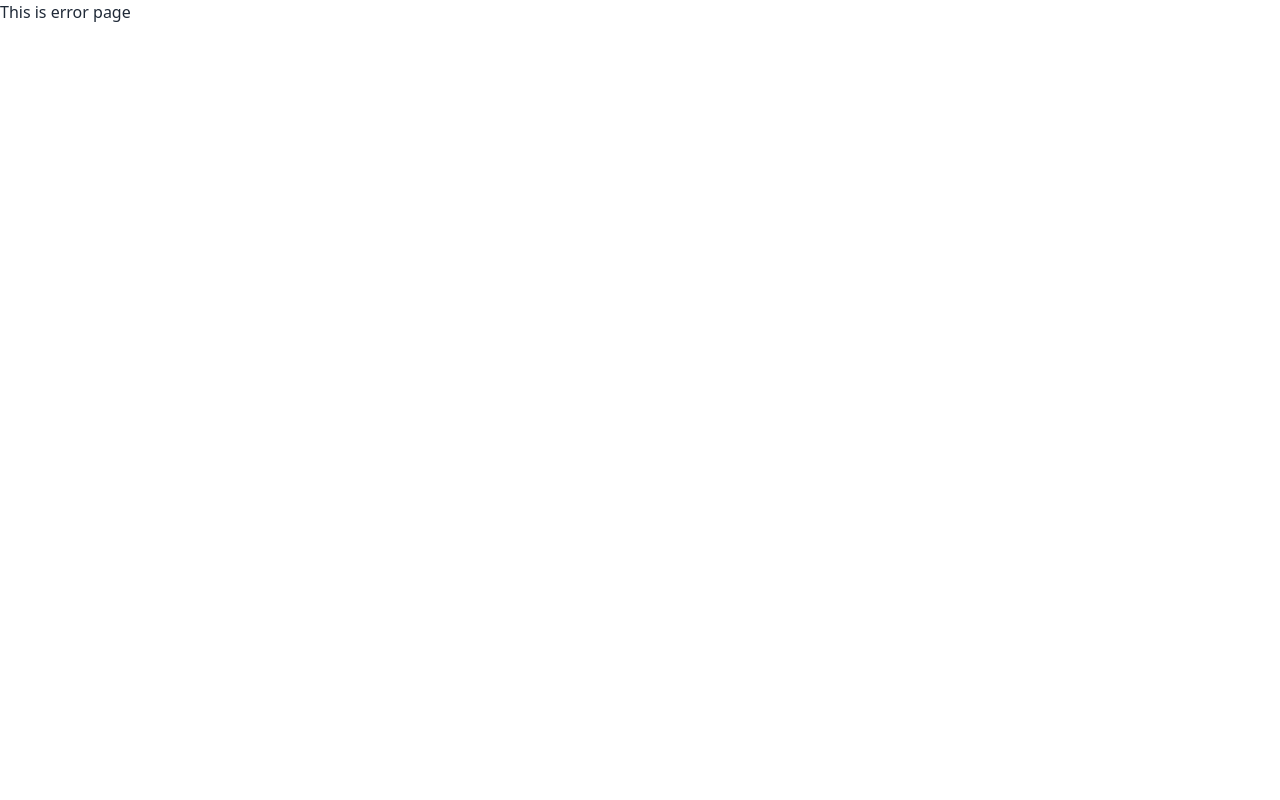
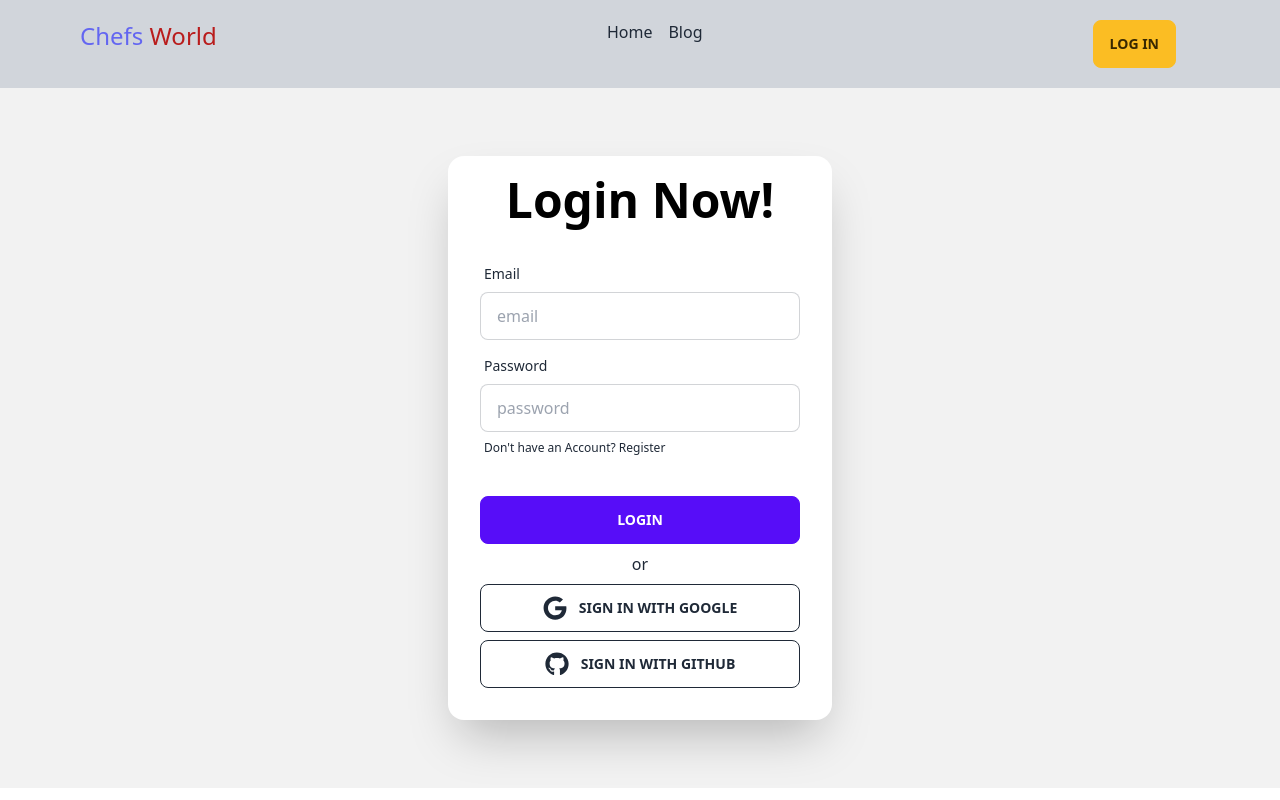
Before and after one commit to tobiborrahman/chefs-world-client, a React (Vite) app: page /login in a window 1280 px wide. Before the commit this address had no page. Shown: the top 800 px of the page. Built offline with nearby package versions, Linux system fonts and the light colour scheme.

Commit message:
design done

```diff
--- a/package.json
+++ b/package.json
@@ -10,12 +10,15 @@
     "preview": "vite preview"
   },
   "dependencies": {
+    "@heroicons/react": "^2.0.17",
     "cors": "^2.8.5",
     "daisyui": "^2.51.6",
+    "firebase": "^9.21.0",
     "localforage": "^1.10.0",
     "match-sorter": "^6.3.1",
     "react": "^18.2.0",
     "react-dom": "^18.2.0",
+    "react-icons": "^4.8.0",
     "react-router-dom": "^6.11.0",
     "sort-by": "^1.2.0",
     "swiper": "^9.2.4"
--- /dev/null
+++ b/src/AuthProvider/AuthProvider.jsx
@@ -0,0 +1,11 @@
+import React from 'react';
+
+const AuthProvider = () => {
+    return (
+        <div>
+
+        </div>
+    );
+};
+
+export default AuthProvider;
--- /dev/null
+++ b/src/AuthProvider/PrivateRoute.jsx
@@ -0,0 +1,16 @@
+import React, { createContext } from 'react';
+import { getAuth } from 'firebase/auth';
+import app from '../firebase/firebase.config';
+
+export const AuthContext = createContext(null);
+const auth = getAuth(app);
+
+const PrivateRoute = () => {
+	return (
+		<div>
+			<h2>This is pri</h2>
+		</div>
+	);
+};
+
+export default PrivateRoute;
--- /dev/null
+++ b/src/firebase/firebase.config.js
@@ -0,0 +1,18 @@
+// Import the functions you need from the SDKs you need
+import { initializeApp } from 'firebase/app';
+// TODO: Add SDKs for Firebase products that you want to use
+// https://firebase.google.com/docs/web/setup#available-libraries
+
+// Your web app's Firebase configuration
+const firebaseConfig = {
+	apiKey: 'AIzaSyDZFo8KndOtF-Q7vLrW2Lcm38GrrrBsJMo',
+	authDomain: 'the-chef-world.firebaseapp.com',
+	projectId: 'the-chef-world',
+	storageBucket: 'the-chef-world.appspot.com',
+	messagingSenderId: '163146539843',
+	appId: '1:163146539843:web:4f29729606136ae91745f6',
+};
+
+// Initialize Firebase
+const app = initializeApp(firebaseConfig);
+export default app;
--- a/src/pages/Home/Banner.jsx
+++ b/src/pages/Home/Banner.jsx
@@ -21,7 +21,7 @@ const Banner = () => {
 						Lorem ipsum dolor sit, amet consectetur adipisicing
 						elit.
 					</p>
-					<button className="p-3 bg-orange-600 font-bold">
+					<button className="p-3 bg-orange-600 font-bold hover:bg-orange-700">
 						Order Now
 					</button>
 				</div>
--- /dev/null
+++ b/src/pages/Home/Recipe.jsx
@@ -0,0 +1,23 @@
+import React, { useEffect, useState } from 'react';
+import { useLoaderData, useParams } from 'react-router-dom';
+
+const Recipe = () => {
+	const [recipe, setRecipe] = useState([]);
+	// const { id } = useParams();
+	// const recipes = useLoaderData();
+	// console.log(recipes, id);
+
+	// useEffect(() => {
+	// 	fetch('http://localhost:5000/chefs')
+	// 		.then((result = result.json()))
+	// 		.then((data) => console.log(data));
+	// }, []);
+
+	return (
+		<div className="h-[600px]">
+			<h2>This is recipe</h2>
+		</div>
+	);
+};
+
+export default Recipe;
--- a/src/pages/Home/SingleChef.jsx
+++ b/src/pages/Home/SingleChef.jsx
@@ -1,4 +1,5 @@
 import React from 'react';
+import { Link } from 'react-router-dom';
 
 const SingleChef = ({ chef }) => {
 	const { chefPicture, chefName, yearsOfExperience, numberOfRecipes, likes } =
@@ -14,7 +15,9 @@ const SingleChef = ({ chef }) => {
 				<p>Number of Recipes: {numberOfRecipes}</p>
 				<p>Likes: {likes}</p>
 				<div className="card-actions justify-center">
-					<button className="btn btn-primary">View Details</button>
+					<button className="btn btn-primary">
+						<Link to="/recipe">View Recipes</Link>
+					</button>
 				</div>
 			</div>
 		</div>
--- a/src/pages/Login.jsx
+++ b/src/pages/Login.jsx
@@ -1,11 +1,70 @@
 import React from 'react';
+import { FaGoogle, FaGithub } from 'react-icons/fa';
+import { Link } from 'react-router-dom';
 
 const Login = () => {
-    return (
-        <div>
-            <h2>This is login</h2>
-        </div>
-    );
+	return (
+		<div className="hero h-[700px] bg-base-200">
+			<div className="hero-content w-full flex-col lg:flex-row-reverse">
+				<div className="card flex-shrink-0 w-full max-w-sm shadow-2xl bg-base-100">
+					<h1 className="text-black text-5xl text-center mt-5 font-semibold">
+						Login Now!
+					</h1>
+					<div className="card-body">
+						<div className="form-control">
+							<label className="label">
+								<span className="label-text">Email</span>
+							</label>
+							<input
+								type="text"
+								placeholder="email"
+								className="input input-bordered"
+							/>
+						</div>
+						<div className="form-control">
+							<label className="label">
+								<span className="label-text">Password</span>
+							</label>
+							<input
+								type="text"
+								placeholder="password"
+								className="input input-bordered"
+							/>
+							<label className="label">
+								<p href="#" className="label-text-alt ">
+									Don't have an Account?{' '}
+									<Link
+										className="link link-hover"
+										to="/register"
+									>
+										Register
+									</Link>
+								</p>
+							</label>
+						</div>
+						<div className="form-control mt-6">
+							<button className="btn btn-primary"> Login</button>
+						</div>
+						<p className="text-center">or</p>
+						<div className="form-control">
+							<button className="btn btn-outline btn-ghost">
+								{' '}
+								<FaGoogle className="mr-3 text-2xl"></FaGoogle>{' '}
+								Sign In With Google
+							</button>
+						</div>
+						<div className="form-control">
+							<button className="btn btn-outline btn-ghost">
+								{' '}
+								<FaGithub className="mr-3 text-2xl"></FaGithub>{' '}
+								Sign In With Github
+							</button>
+						</div>
+					</div>
+				</div>
+			</div>
+		</div>
+	);
 };
 
 export default Login;
--- a/src/pages/Register.jsx
+++ b/src/pages/Register.jsx
@@ -1,11 +1,72 @@
 import React from 'react';
 
 const Register = () => {
-    return (
-        <div>
-            <h2>This is register</h2>
-        </div>
-    );
+	return (
+		<div className="hero h-[700px] bg-base-200">
+			<div className="hero-content flex-col w-full lg:flex-row-reverse">
+				<div className="card flex-shrink-0 w-full max-w-sm shadow-2xl bg-base-100">
+					<h1 className="text-black text-5xl text-center mt-5 font-semibold">
+						Register Now!
+					</h1>
+					<div className="card-body">
+						<div className="form-control">
+							<label className="label">
+								<span className="label-text">Name</span>
+							</label>
+							<input
+								type="text"
+								placeholder="name"
+								className="input input-bordered"
+							/>
+						</div>
+						<div className="form-control">
+							<label className="label">
+								<span className="label-text">Photo URL</span>
+							</label>
+							<input
+								type="text"
+								placeholder="photoUrl"
+								className="input input-bordered"
+							/>
+						</div>
+						<div className="form-control">
+							<label className="label">
+								<span className="label-text">Email</span>
+							</label>
+							<input
+								type="text"
+								placeholder="email"
+								className="input input-bordered"
+							/>
+						</div>
+						<div className="form-control">
+							<label className="label">
+								<span className="label-text">Password</span>
+							</label>
+							<input
+								type="text"
+								placeholder="password"
+								className="input input-bordered"
+							/>
+							<label className="label">
+								<a
+									href="#"
+									className="label-text-alt link link-hover"
+								>
+									Forgot password?
+								</a>
+							</label>
+						</div>
+						<div className="form-control mt-6">
+							<button className="btn btn-primary">
+								Register
+							</button>
+						</div>
+					</div>
+				</div>
+			</div>
+		</div>
+	);
 };
 
 export default Register;
--- a/src/shared/Navbar.jsx
+++ b/src/shared/Navbar.jsx
@@ -6,7 +6,7 @@ const Navbar = () => {
 		<div className="flex align-middle justify-between bg-gray-300 py-5 px-20">
 			<div>
 				<h2 className="text-2xl text-indigo-500">
-					Cuisine <span className="text-red-700">Hub</span>
+					Chefs <span className="text-red-700">World</span>
 				</h2>
 			</div>
 			<div>
@@ -18,9 +18,8 @@ const Navbar = () => {
 				</nav>
 			</div>
 			<div>
-				<button className="p-3 text-bold bg-orange-500">Log In</button>
-				<button className="p-3 text-bold bg-orange-500">
-					Register
+				<button className="btn btn-warning mr-6">
+					<Link to="/login">Log In</Link>
 				</button>
 			</div>
 		</div>
```
Also changed, not shown: src/routes/Routes.jsx (+17 -0 lines), 1 other file (tests, documents, lock files or other folders).
